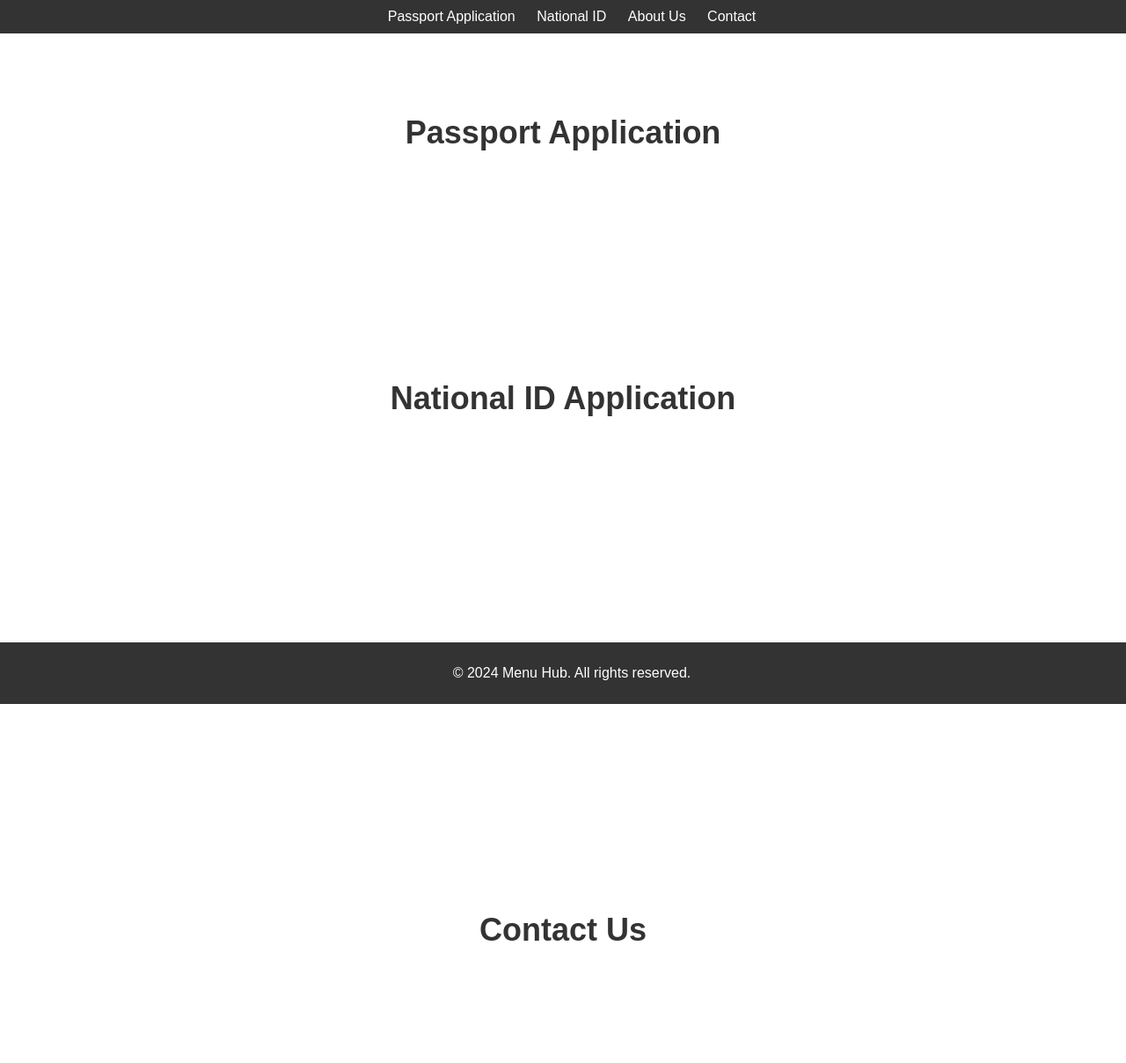
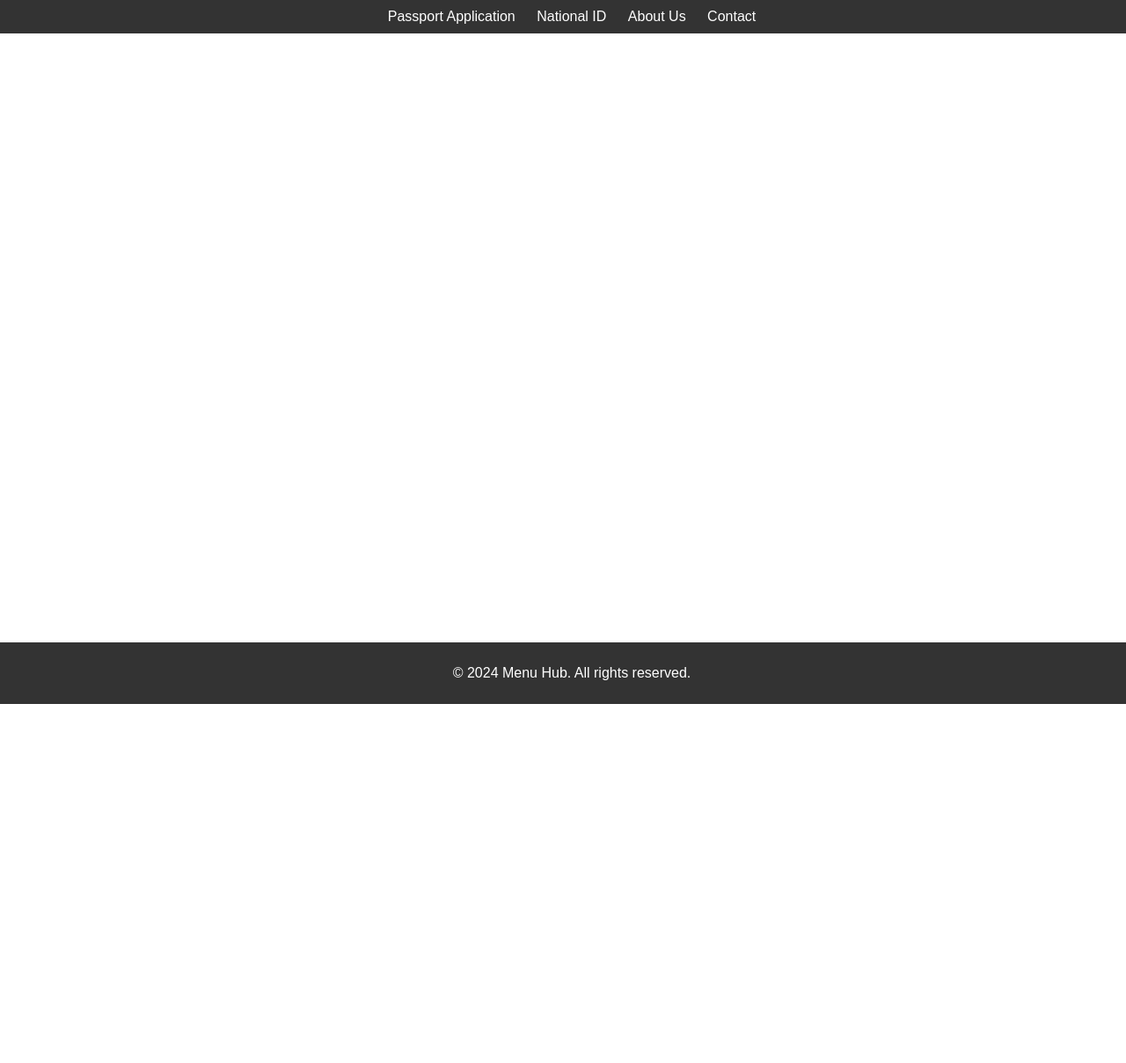
Before and after one commit to ManilaPass/ManilaHub, a plain HTML site: page index.html in a window 1280 px wide. Shown: the whole page at 88% size. After the commit the page ends 800 px from the top, so only its background shows below. Drawn offline with Linux system fonts and the light colour scheme.

Commit message:
Update index.html

```diff
--- a/index.html
+++ b/index.html
@@ -8,36 +8,21 @@
 </head>
 <body>
     <nav>
-        <a href="#" onclick="smoothScroll('#passport')">Passport Application</a>
-        <a href="#" onclick="smoothScroll('#national_id')">National ID</a>
-        <a href="#" onclick="smoothScroll('#about_us')">About Us</a>
-        <a href="#" onclick="smoothScroll('#contact')">Contact</a>
+        <a href="#" onclick="navigateTo('https://example.com/passport')">Passport Application</a>
+        <a href="#" onclick="navigateTo('https://example.com/national_id')">National ID</a>
+        <a href="#" onclick="navigateTo('https://example.com/about_us')">About Us</a>
+        <a href="#" onclick="navigateTo('https://example.com/contact')">Contact</a>
     </nav>
-
-    <section id="passport">
-        <h2>Passport Application</h2>
-        <!-- Content related to passport application -->
-    </section>
-
-    <section id="national_id">
-        <h2>National ID Application</h2>
-        <!-- Content related to national ID application -->
-    </section>
-
-    <section id="about_us">
-        <h2>About Us</h2>
-        <!-- Information about the organization or company -->
-    </section>
-
-    <section id="contact">
-        <h2>Contact Us</h2>
-        <!-- Contact information or contact form -->
-    </section>
 
     <footer>
         <p>&copy; 2024 Menu Hub. All rights reserved.</p>
     </footer>
 
     <script src="script.js"></script>
+    <script>
+        function navigateTo(url) {
+            window.location.href = url;
+        }
+    </script>
 </body>
 </html>
```
